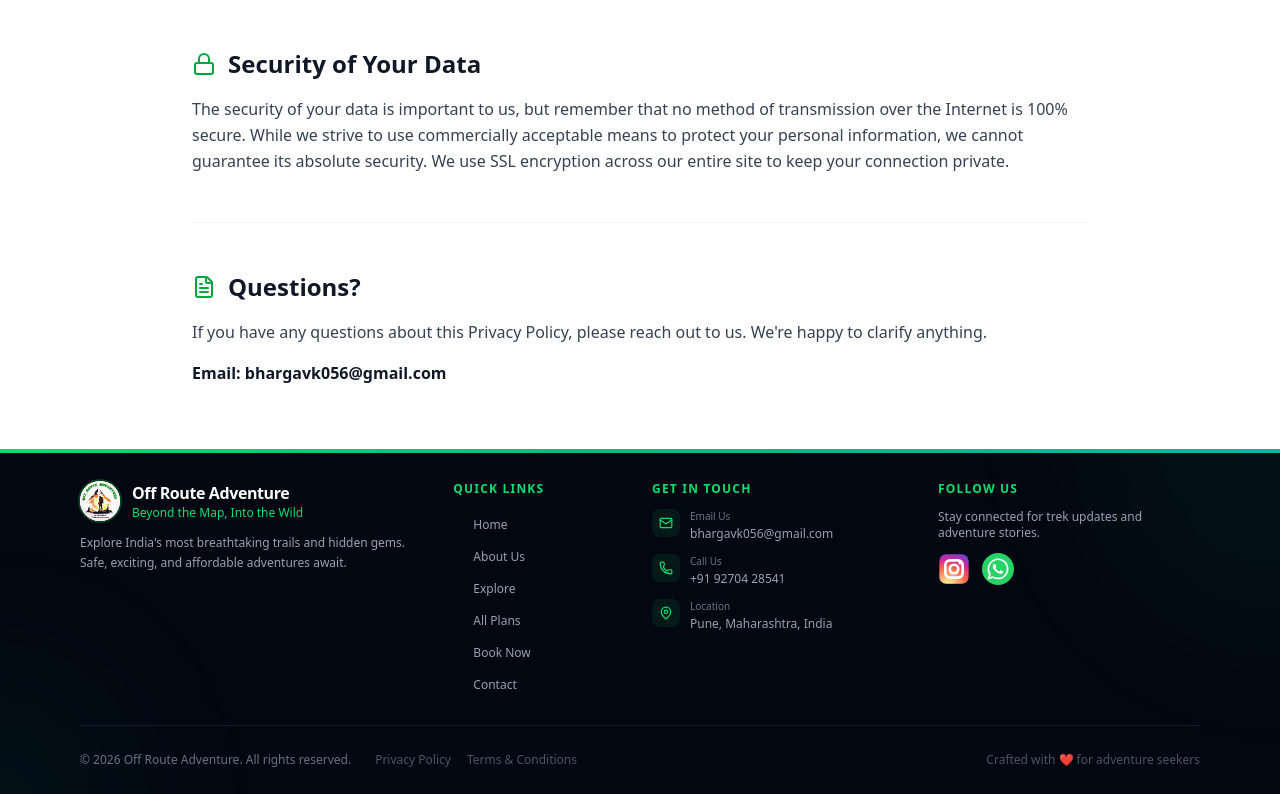
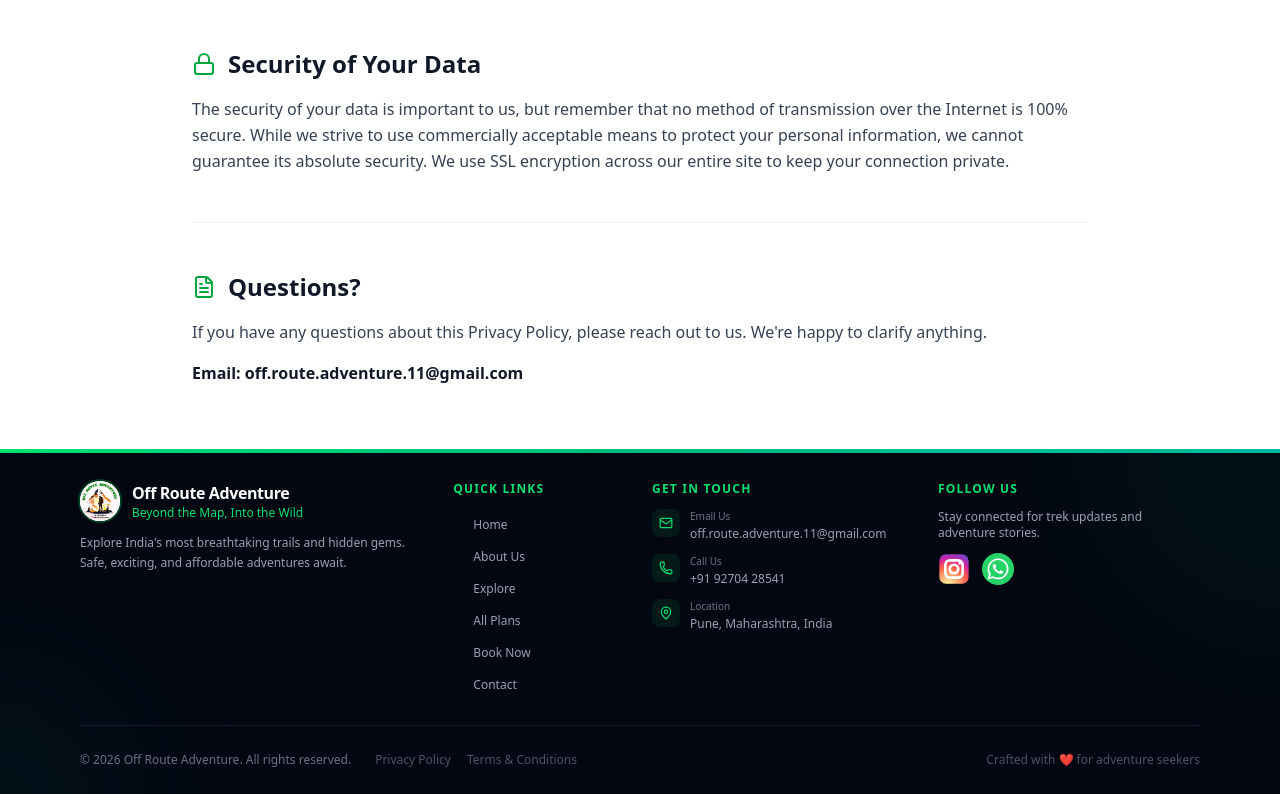
Before and after one commit to BhargavK001/Off-Route-Adventure, a Next.js app: page /privacy-policy in a window 1280 px wide. Shown: the part 1497-2291 px from the top of the page. Built offline with nearby package versions, Linux system fonts and the light colour scheme.

Commit message:
feat: add privacy policy and terms of service pages with supporting constants

```diff
--- a/src/app/privacy-policy/page.tsx
+++ b/src/app/privacy-policy/page.tsx
@@ -130,7 +130,7 @@
                                 <p className="text-gray-700 leading-relaxed">
                                     If you have any questions about this Privacy Policy, please reach out to us. We&apos;re happy to clarify anything.
                                 </p>
-                                <p className="text-gray-900 font-bold mt-4">Email: bhargavk056@gmail.com</p>
+                                <p className="text-gray-900 font-bold mt-4">Email: off.route.adventure.11@gmail.com</p>
                             </div>
 
                         </div>
--- a/src/app/terms/page.tsx
+++ b/src/app/terms/page.tsx
@@ -131,7 +131,7 @@
                                 <p className="text-gray-700 leading-relaxed">
                                     If something in these terms isn&apos;t clear, just ask! We&apos;re trekkers, not lawyers, and we&apos;re here to make things simple.
                                 </p>
-                                <p className="text-gray-900 font-bold mt-4">Email: bhargavk056@gmail.com</p>
+                                <p className="text-gray-900 font-bold mt-4">Email: off.route.adventure.11@gmail.com</p>
                             </div>
 
                         </div>
--- a/src/lib/constants.ts
+++ b/src/lib/constants.ts
@@ -1,7 +1,7 @@
 export const COMPANY_INFO = {
   name: "Off Route Adventure",
   tagline: "Beyond the Map, Into the Wild",
-  email: "bhargavk056@gmail.com",
+  email: "off.route.adventure.11@gmail.com",
   phone: "9270428541",
   phoneFormatted: "+91 92704 28541",
   whatsappLink: "https://wa.me/919270428541?text=I'm%20interested%20in%20booking%20a%20trek",
```
